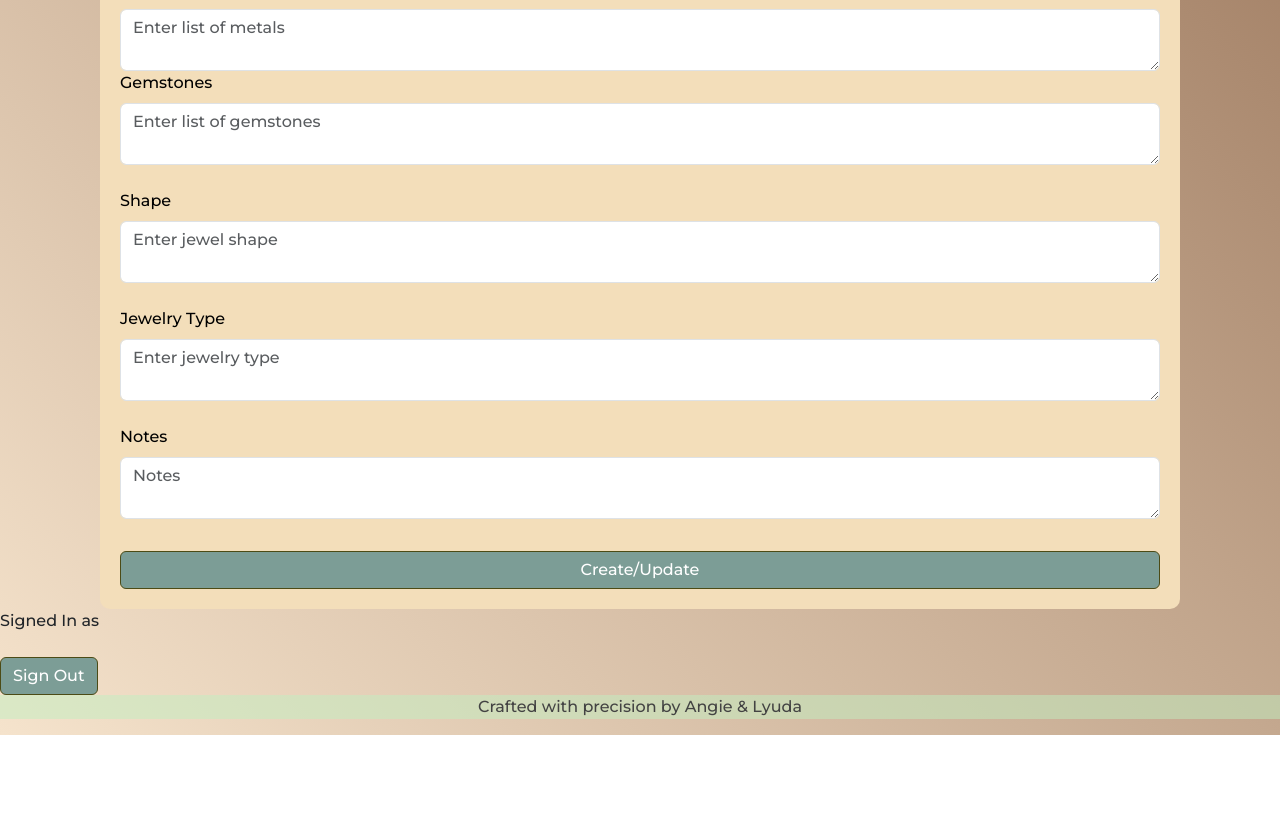
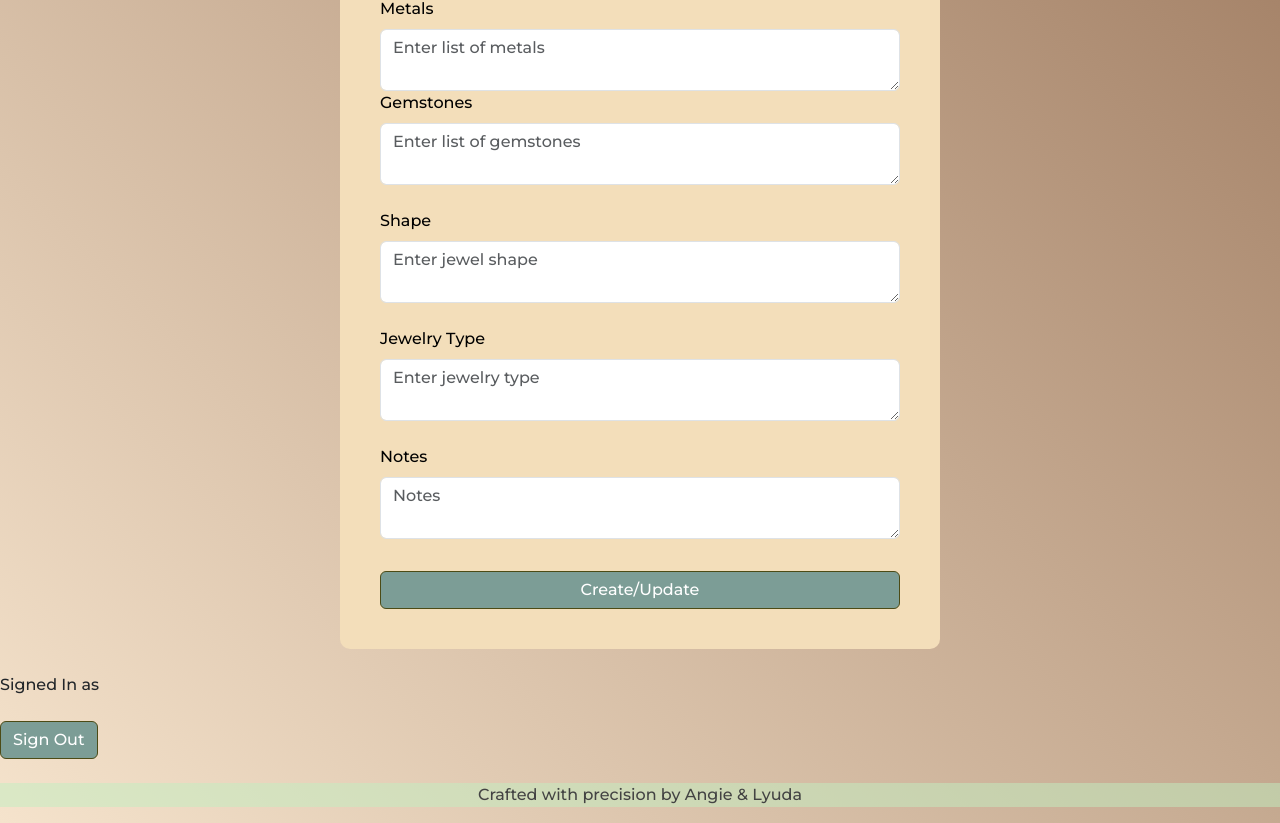
Before and after one commit to AngieCCo/front-end-jeweltime, a React (Create React App) app: page /newproject in a window 1280 px wide. Shown: the part 1057-1880 px from the top of the page. Before the commit the page ends 1792 px from the top, so only its background shows below. Built offline with nearby package versions, Linux system fonts and the light colour scheme; no server answers.

Commit message:
Adjusted spacing between footer and signOut adjusted size of create new project form

```diff
--- a/src/components/AuthDetails.js
+++ b/src/components/AuthDetails.js
@@ -64,6 +64,7 @@ const AuthDetails = ( { setDisplayedProjects, setSelectedAccount }) => {
 
     return (
         <div>
+        <br/>
         {authUser ? <><p>{`Signed In as ${authUser.email}`}</p>
         <button onClick={userSignOut} className="btn btn-success w-95 mt-2">Sign Out</button></> : <p>Signed Out</p>}
         </div>
--- a/src/components/Footer.css
+++ b/src/components/Footer.css
@@ -1,5 +1,4 @@
 .footer {
-    /* position: fixed; */
     margin-top: auto;
     text-align: center;
     background-color: rgba(194, 239, 194, 0.503);
--- a/src/components/Footer.js
+++ b/src/components/Footer.js
@@ -3,9 +3,15 @@ import './Footer.css'
 
 const Footer = () => {
     return (
-        <footer className="footer">
-            <p>Crafted with precision by Angie & Lyuda</p>
-        </footer>
+        <>
+            <div>
+                <br/>
+                <footer className="footer">
+                    <p>Crafted with precision by Angie & Lyuda</p>
+                </footer>
+            </div>
+        </>
+
     );
 };
 
--- a/src/components/NewProjectForm.css
+++ b/src/components/NewProjectForm.css
@@ -6,11 +6,13 @@
 }
 
 .newProjectForm {
-    padding: 20px;
+    padding: 40px;
     height: min-content;
     border-radius: 10px;
     color: black;
     background-color: rgb(243, 222, 186);
+    margin-left: 30vh;
+    margin-right: 30vh;
 }
 
 .btn-success {
--- a/src/components/NewProjectForm.js
+++ b/src/components/NewProjectForm.js
@@ -18,8 +18,6 @@ const INITIAL_FORM_DATA = {
 }
 
 const NewProjectForm = ({ createNewProject, selectedProject, updateProject }) => {
-
-    // const [startDate, setStartDate] = useState(new Date())
 
     // Set initial values of project BEFORE setting the variable state
     // If done before avoids re-rendering (looping)
@@ -62,11 +60,10 @@ const NewProjectForm = ({ createNewProject, selectedProject, updateProject }) =>
     };
 
     return (
-    <div className="d-grid gap-3 w-100">
+    <div className="d-grid gap-3 w-80">
         <div className='newProjectForm'>
             <h2 className="newProject">Create a Project</h2>
             <form className="form__container" onSubmit={handleSubmit}>
-                {/* <label htmlFor="id" id='projectId'>Project id: {projectFormData.projectId}</label> */}
                 <div className='form-group'>
                     <br/>
                     <label htmlFor="projectName" className="form-label">Project Name</label>
```
